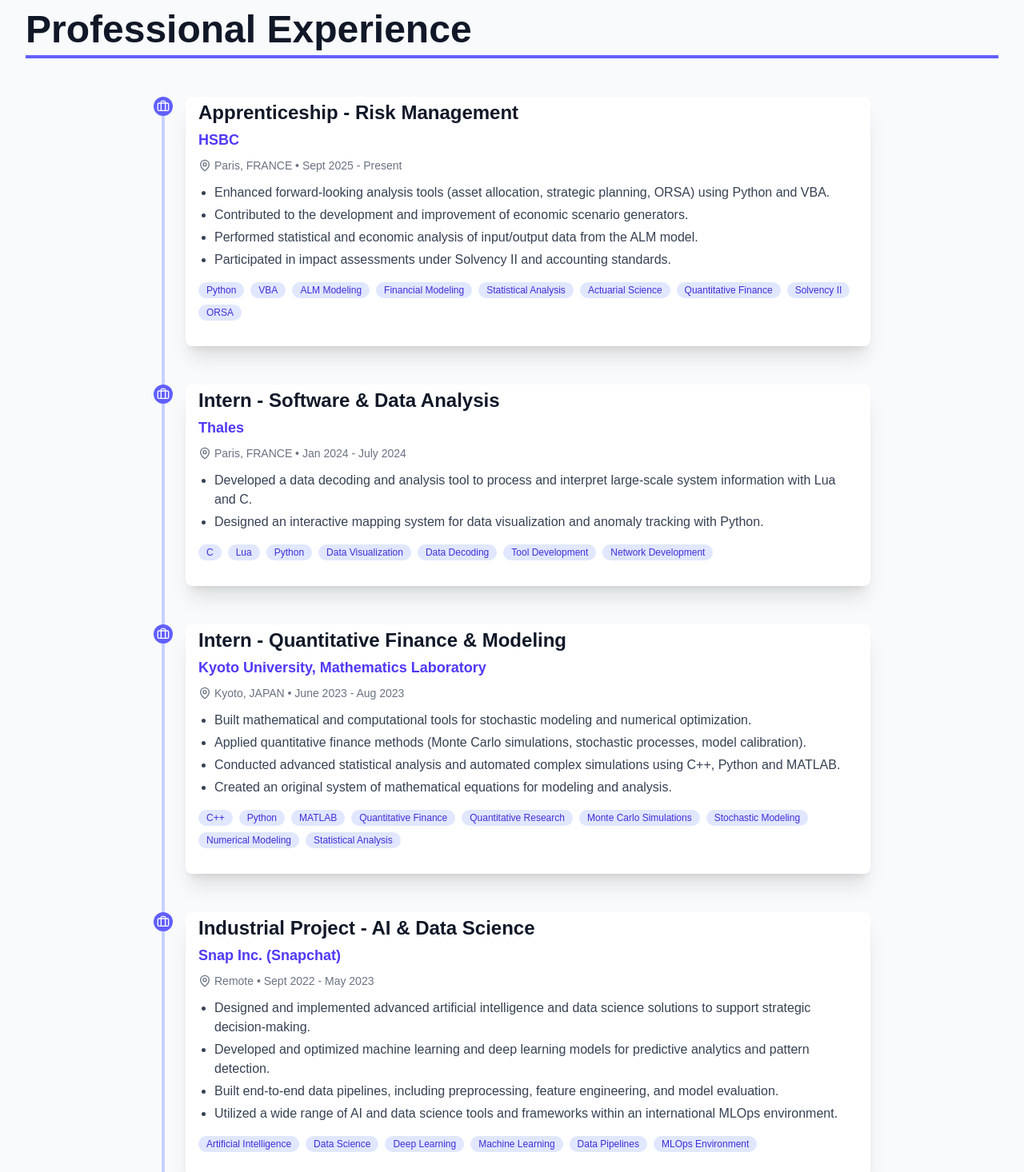
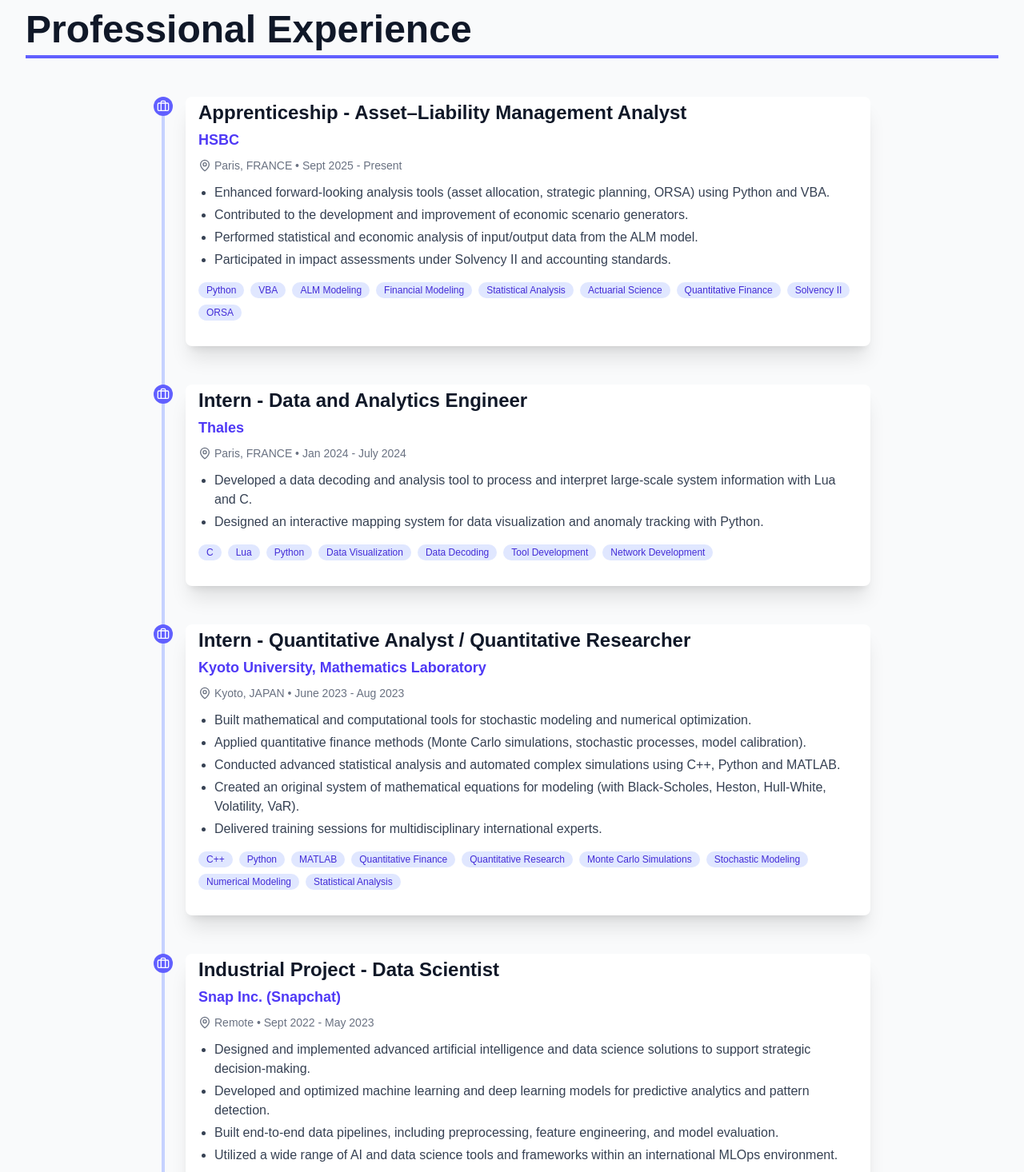
Before and after one commit to elyas-elyas/my-website, a Next.js app: page / in a window 1280 px wide. Shown: the part 600-2066 px from the top of the page at 80% size. Built offline with nearby package versions, Linux system fonts and the light colour scheme.

Commit message:
experience

```diff
--- a/src/data/experience.ts
+++ b/src/data/experience.ts
@@ -10,7 +10,7 @@
 
 export const professionalExperience = [
   {
-    title: 'Apprenticeship - Risk Management',
+    title: 'Apprenticeship - Asset–Liability Management Analyst ',
     company: 'HSBC',
     location: 'Paris, FRANCE',
     duration: 'Sept 2025 - Present', // Adapté de Sept 2025
@@ -23,7 +23,7 @@
     tech: ['Python', 'VBA', 'ALM Modeling', 'Financial Modeling', 'Statistical Analysis', 'Actuarial Science','Quantitative Finance', 'Solvency II', 'ORSA'],
   },
   {
-    title: 'Intern - Software & Data Analysis',
+    title: 'Intern - Data and Analytics Engineer',
     company: 'Thales',
     location: 'Paris, FRANCE',
     duration: 'Jan 2024 - July 2024',
@@ -34,7 +34,7 @@
     tech: ['C', 'Lua', 'Python', 'Data Visualization', 'Data Decoding', 'Tool Development' ,'Network Development'],
   },
   {
-    title: 'Intern - Quantitative Finance & Modeling',
+    title: 'Intern - Quantitative Analyst / Quantitative Researcher ',
     company: 'Kyoto University, Mathematics Laboratory',
     location: 'Kyoto, JAPAN ',
     duration: 'June 2023  - Aug 2023 ',
@@ -42,12 +42,13 @@
       'Built mathematical and computational tools for stochastic modeling and numerical optimization.',
       'Applied quantitative finance methods (Monte Carlo simulations, stochastic processes, model calibration).',
       'Conducted advanced statistical analysis and automated complex simulations using C++, Python and MATLAB.',
-      'Created an original system of mathematical equations for modeling and analysis.',
+      'Created an original system of mathematical equations for modeling (with Black-Scholes, Heston, Hull-White, Volatility, VaR).',
+      'Delivered training sessions for multidisciplinary international experts.',
     ],
     tech: ['C++', 'Python', 'MATLAB', 'Quantitative Finance', 'Quantitative Research', 'Monte Carlo Simulations', 'Stochastic Modeling', 'Numerical Modeling', 'Statistical Analysis'],
   },
   {
-    title: 'Industrial Project - AI & Data Science',
+    title: 'Industrial Project - Data Scientist',
     company: 'Snap Inc. (Snapchat)',
     location: 'Remote ',
     duration: 'Sept 2022 - May 2023',
@@ -60,7 +61,7 @@
     tech: ['Artificial Intelligence', 'Data Science', 'Deep Learning', 'Machine Learning', 'Data Pipelines', 'MLOps Environment'],
   },
   {
-    title: 'Intern',
+    title: 'Intern - Data and Analytics Engineer',
     company: 'Nomadvantage',
     location: 'Paris, FRANCE',
     duration: 'June 2022 – Aug 2022',
```
